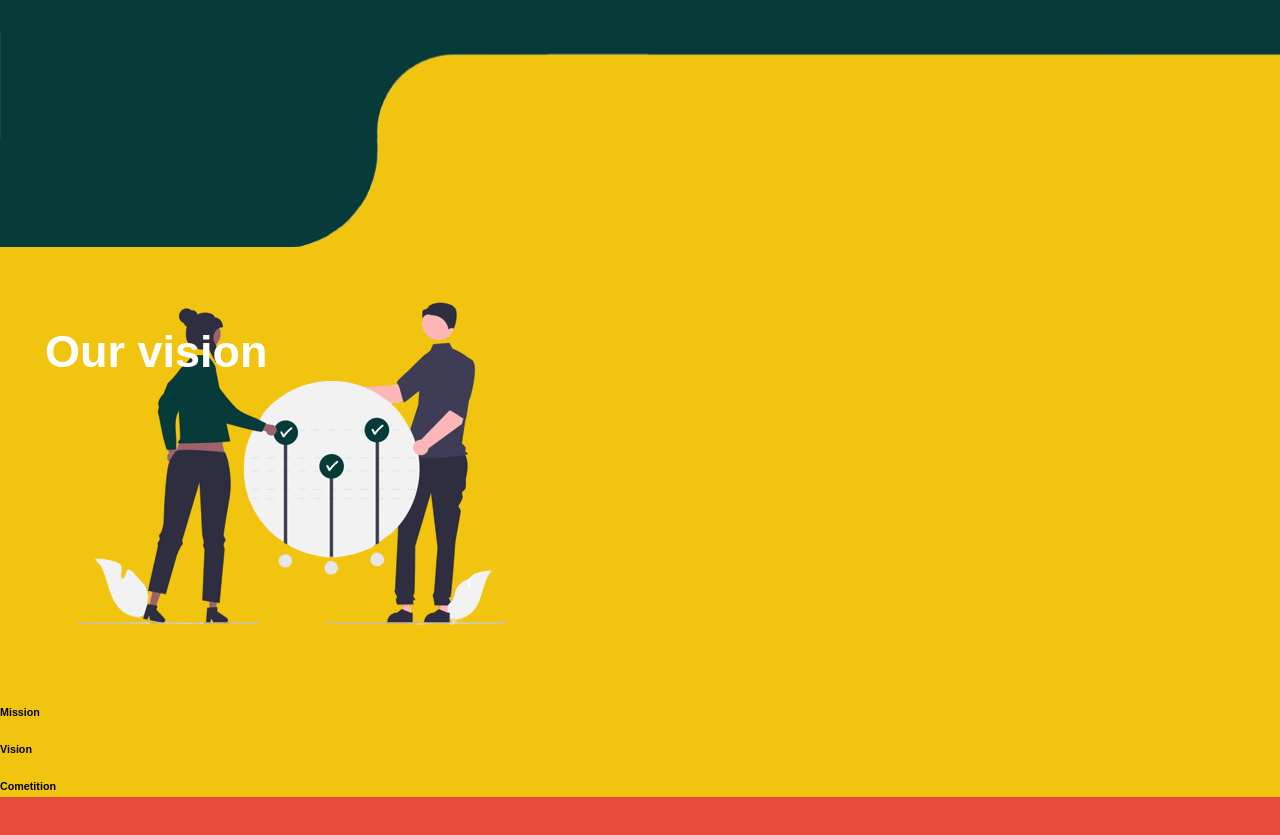
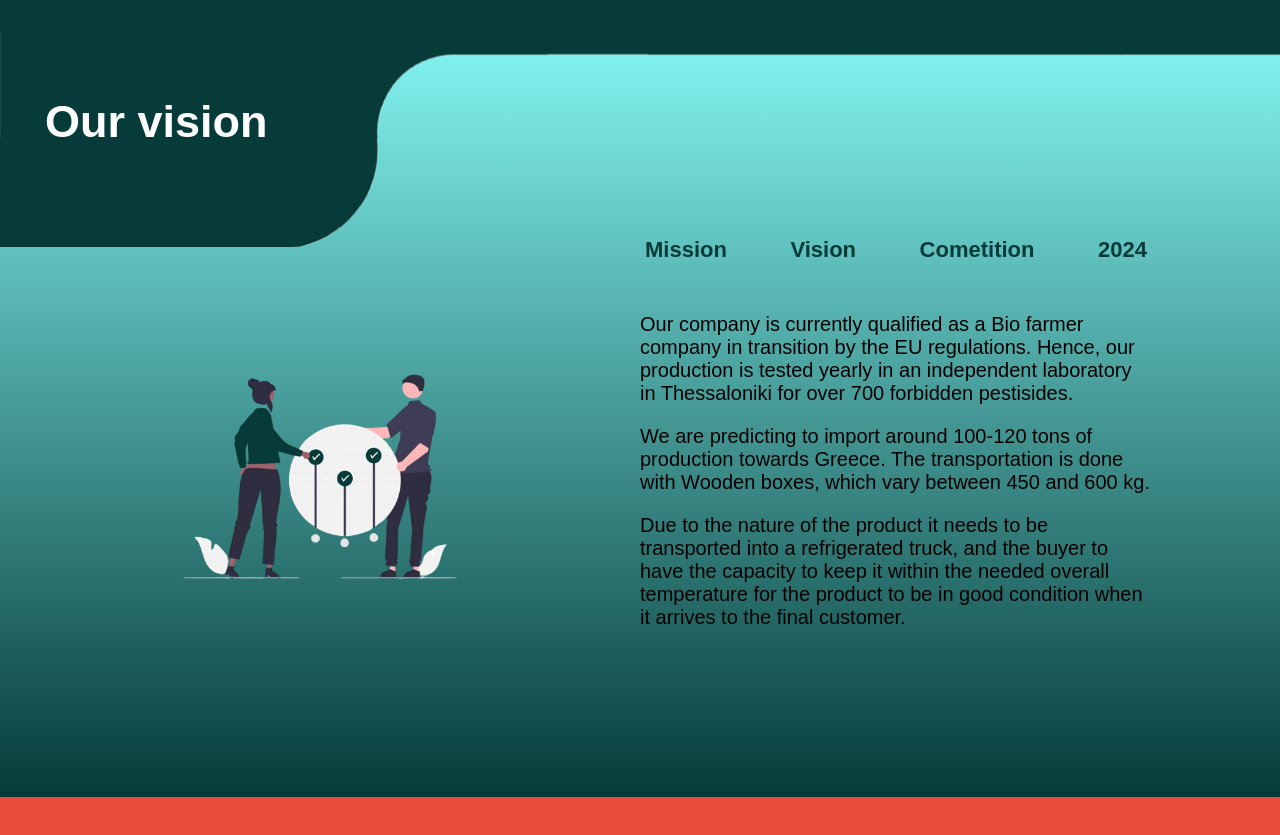
Before and after one commit to phantom4o/test, a plain HTML site: page index.html in a window 1280 px wide. Shown: the part 2423-3258 px from the top of the page. Drawn offline with Linux system fonts and the light colour scheme.

Commit message:
sec 5 pc finished

```diff
--- a/css/pc/pc_sec5.css
+++ b/css/pc/pc_sec5.css
@@ -0,0 +1,86 @@
+section.sec5 {
+    background: rgb(6,59,57);
+    background: linear-gradient(0deg, rgba(6,59,57,1) 0%, rgba(138,255,251,1) 100%);
+    display: flex;
+    flex-direction: column;
+    height: 100vh;
+
+}
+section.sec5 div.title-box{
+    position: absolute;
+    display: flex;
+    align-items: center;
+    z-index: 1;
+    height: 250px;
+}
+div.title-box img{
+    height: 250px;
+}
+div.title-box h5{
+    position: absolute;
+    color: white;
+    font-size: 45px;
+    z-index: 2;
+    margin-left: 45px;
+    width: 250px;
+}
+section.sec5 div.bottom-part{
+    position: relative;
+    bottom: 0px;
+    width: 100vw;
+    height: 100vh;
+    display: flex;
+    flex-direction: row;
+    justify-content: center;
+    align-items: end;
+}
+section.sec5 div.sec5-left-side{
+    height: 80%;
+    width: 50%;
+    display: flex;
+    justify-content: center;
+    align-items: center;
+
+}
+section.sec5 div.sec5-left-side img{
+    height: 52%;
+    width:58%;
+    object-fit:contain;
+}
+section.sec5 div.sec5-right-side {
+    display: flex;
+    flex-direction: column;
+    height: 80%;
+    width: 50%;
+}
+
+section.sec5 div.sec5-right-side div.hHolders {
+    margin-top: 50px;
+    width: 80%;
+    display: flex;
+    flex-direction: row;
+    justify-content: space-between;
+    z-index: 2;
+}
+
+div.hHolders p {
+    color: #063B39;
+    font-size: 22px;
+    margin: 20px 0;
+    padding: 10px 5px;
+    font-weight: bold;
+}
+
+section.sec5 div.sec5-right-side div.pHolder {
+    width: 80%;
+}
+
+div.pHolder p {
+    color: black;
+    font-size: 20px;
+}
+div.pHolder p.vision,
+div.pHolder p.competition,
+div.pHolder p.twenty {
+    display: none;
+}
--- a/index.html
+++ b/index.html
@@ -121,31 +121,28 @@
             <h5 id="element30"></h5>
         </div>
         <div class="bottom-part">
-        <div class="sec4-left-side">
+        <div class="sec5-left-side">
             <img src="src/img/undraw_Shared_goals_re_jvqd-removebg-preview.png">
         </div>
-        <div class="sec4-right-side">
-            <div class="hHolders">
-                <h6 id="element31"></h6>
-                <h6 id="element32"></h6>
-                <h6 id="element33"></h6>
-                <h6 id="element34"></h6>
-            </div>
-            <div class="pHolder">
+       <div class="sec5-right-side">
+        <div class="hHolders">
+            <p id="element31" class="holder-item">mission</p>
+            <p id="element32" class="holder-item">vision</p>
+            <p id="element33" class="holder-item">competition</p>
+            <p id="element34" class="holder-item">2024</p>
+        </div>
+        <div class="pHolder">
             <p id="element35" class="mission"></p>
             <p id="element36" class="mission"></p>
             <p id="element37" class="mission"></p>
-
             <p id="element38" class="vision"></p>
             <p id="element39" class="vision"></p>
-
-            <p id="element40" class="cometition"></p>
-            <p id="element41" class="cometition"></p>
-            <p id="element42" class="cometition"></p>
-
-            <p id="element43" class="2024"></p>
-            <p id="element44" class="2024"></p>
-            </div>
+            <p id="element40" class="competition"></p>
+            <p id="element41" class="competition"></p>
+            <p id="element42" class="competition"></p>
+            <p id="element43" class="twenty"></p>
+            <p id="element44" class="twenty"></p>
+        </div>
     </div>
     </div>
     </section>
@@ -157,4 +154,17 @@
 <script src="scripts/js/translation.js"></script>
 <script src="scripts/js/animation.js"></script>
 <script src="scripts/js/sec5.js"></script>
+ <script>
+        // Add event listeners for each holder item
+        const holderItems = document.querySelectorAll('.holder-item');
+        holderItems.forEach(item => {
+            item.style.cursor = 'pointer';
+            item.addEventListener('mouseover', function() {
+                this.style.textDecoration = 'underline';
+            });
+            item.addEventListener('mouseout', function() {
+                this.style.textDecoration = 'none';
+            });
+        });
+    </script>
 </html>
--- a/scripts/js/translation.js
+++ b/scripts/js/translation.js
@@ -9,47 +9,13 @@ function updateContent() {
     fetch('scripts/json/data.json')
         .then(response => response.json())
         .then(data => {
-            document.getElementById("element1").textContent = data[currentLanguage]["element1"];
-            document.getElementById("element2").textContent = data[currentLanguage]["element2"];
-            document.getElementById("element3").textContent = data[currentLanguage]["element3"];
-            document.getElementById("element4").textContent = data[currentLanguage]["element4"];
-            document.getElementById("element5").textContent = data[currentLanguage]["element5"];
-            document.getElementById("element6").textContent = data[currentLanguage]["element6"];
-            document.getElementById("element7").textContent = data[currentLanguage]["element7"];
-            document.getElementById("element8").textContent = data[currentLanguage]["element8"];
-            document.getElementById("element9").textContent = data[currentLanguage]["element9"];
-            document.getElementById("element10").textContent = data[currentLanguage]["element10"];
-            document.getElementById("element11").textContent = data[currentLanguage]["element11"];
-            document.getElementById("element12").textContent = data[currentLanguage]["element12"];
-            document.getElementById("element13").textContent = data[currentLanguage]["element13"];
-            document.getElementById("element14").textContent = data[currentLanguage]["element14"];
-            document.getElementById("element15").textContent = data[currentLanguage]["element15"];
-            document.getElementById("element16").textContent = data[currentLanguage]["element16"];
-            document.getElementById("element17").textContent = data[currentLanguage]["element17"];
-            document.getElementById("element18").textContent = data[currentLanguage]["element18"];
-            document.getElementById("element19").textContent = data[currentLanguage]["element19"];
-            document.getElementById("element20").textContent = data[currentLanguage]["element20"];
-            document.getElementById("element21").textContent = data[currentLanguage]["element21"];
-            document.getElementById("element22").textContent = data[currentLanguage]["element22"];
-            document.getElementById("element23").textContent = data[currentLanguage]["element23"];
-            document.getElementById("element24").textContent = data[currentLanguage]["element24"];
-            document.getElementById("element25").textContent = data[currentLanguage]["element25"];
-            document.getElementById("element26").textContent = data[currentLanguage]["element26"];
-            document.getElementById("element27").textContent = data[currentLanguage]["element27"];
-            document.getElementById("element28").textContent = data[currentLanguage]["element28"];
-            document.getElementById("element29").textContent = data[currentLanguage]["element29"];
-            document.getElementById("element30").textContent = data[currentLanguage]["element30"];
-            document.getElementById("element31").textContent = data[currentLanguage]["element31"];
-            document.getElementById("element32").textContent = data[currentLanguage]["element32"];
-            document.getElementById("element33").textContent = data[currentLanguage]["element33"];
-            document.getElementById("element34").textContent = data[currentLanguage]["element34"];
-            document.getElementById("element35").textContent = data[currentLanguage]["element35"];
-            document.getElementById("element36").textContent = data[currentLanguage]["element36"];
-            document.getElementById("element37").textContent = data[currentLanguage]["element37"];
-            document.getElementById("element38").textContent = data[currentLanguage]["element38"];
-            document.getElementById("element39").textContent = data[currentLanguage]["element39"];
-            document.getElementById("element40").textContent = data[currentLanguage]["element40"];
-
+            const languageData = data[currentLanguage];
+            for (let i = 1; i <= 60; i++) {
+                const element = document.getElementById("element" + i);
+                if (element && languageData["element" + i]) {
+                    element.textContent = languageData["element" + i];
+                }
+            }
         })
         .catch(error => console.error('Error fetching JSON:', error));
 }
```
Also changed, not shown: README.md.
